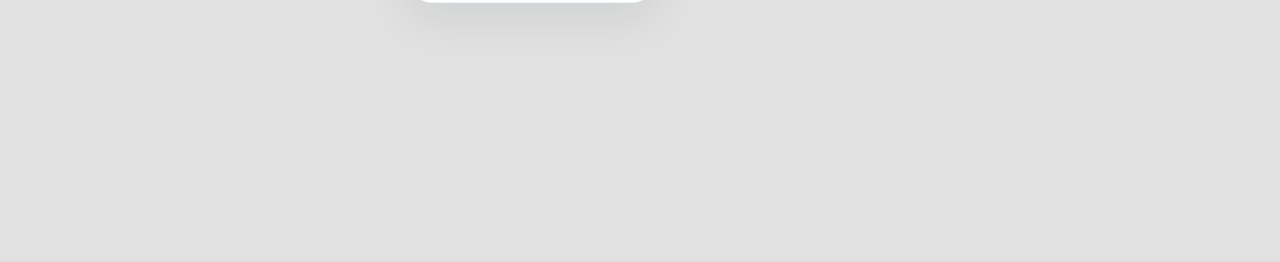
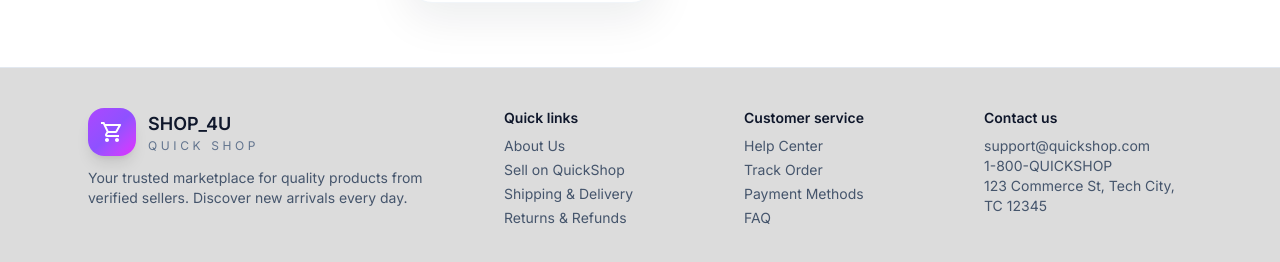
Before and after one commit to Abdallah-AbouHamdan/SHOP_4U, a React app in the folder frontend/: page / in a window 1280 px wide. Shown: the part 2148-2410 px from the top of the page. Before the commit the page ends 2215 px from the top, so only its background shows below. Built offline with nearby package versions, Linux system fonts and the light colour scheme; the HTML template or start-up script is replaced by a standard one.

Commit message:
adding the footer

```diff
--- a/frontend/src/App.tsx
+++ b/frontend/src/App.tsx
@@ -1,3 +1,4 @@
+import Footer from "./components/Footer";
 import Navbar from "./components/Navbar";
 import Home from "./pages/Home";
 
@@ -7,6 +8,7 @@ function App() {
     <div className="flex min-h-screen flex-col bg-[#e1e1e1]">
       <Navbar />
       <Home />
+      <Footer />
     </div>
     </>
   )
--- /dev/null
+++ b/frontend/src/components/Footer.tsx
@@ -0,0 +1,56 @@
+import { MdOutlineShoppingCart } from "react-icons/md";
+
+const quickLinks = ["About Us", "Sell on QuickShop", "Shipping & Delivery", "Returns & Refunds"];
+const customerLinks = ["Help Center", "Track Order", "Payment Methods", "FAQ"];
+
+export default function Footer() {
+  return (
+    <footer className="border-t border-slate-200 bg-[#dcdcdc] py-10 text-sm text-slate-600">
+      <div className="mx-auto flex max-w-6xl flex-col gap-8 px-6 lg:flex-row lg:justify-between">
+        <div className="max-w-sm">
+          <div className="flex items-center gap-3 text-slate-900">
+            <span className="flex h-12 w-12 items-center justify-center rounded-2xl bg-linear-to-br from-purple-500 via-violet-500 to-fuchsia-500 text-2xl text-white shadow-lg">
+             <MdOutlineShoppingCart />
+            </span>
+            <div>
+              <p className="text-lg font-semibold">SHOP_4U</p>
+              <p className="text-xs uppercase tracking-[0.3em] text-slate-500">quick shop</p>
+            </div>
+          </div>
+          <p className="mt-3">
+            Your trusted marketplace for quality products from verified sellers. Discover
+            new arrivals every day.
+          </p>
+        </div>
+        <div className="grid flex-1 gap-8 sm:grid-cols-2 lg:grid-cols-3">
+          <div>
+            <p className="font-semibold text-slate-900">Quick links</p>
+            <ul className="mt-2 space-y-1">
+              {quickLinks.map((item) => (
+                <li key={item} className="hover:text-slate-900">
+                  {item}
+                </li>
+              ))}
+            </ul>
+          </div>
+          <div>
+            <p className="font-semibold text-slate-900">Customer service</p>
+            <ul className="mt-2 space-y-1">
+              {customerLinks.map((item) => (
+                <li key={item} className="hover:text-slate-900">
+                  {item}
+                </li>
+              ))}
+            </ul>
+          </div>
+          <div>
+            <p className="font-semibold text-slate-900">Contact us</p>
+            <p className="mt-2">support@quickshop.com</p>
+            <p>1-800-QUICKSHOP</p>
+            <p>123 Commerce St, Tech City, TC 12345</p>
+          </div>
+        </div>
+      </div>
+    </footer>
+  );
+}
--- a/frontend/src/components/ProductCard.tsx
+++ b/frontend/src/components/ProductCard.tsx
@@ -30,7 +30,7 @@ export default function ProductCard({ id }: Props) {
           loading="lazy"
           alt={p.title}
         />
-        <div className="pointer-events-none absolute inset-0 bg-gradient-to-t from-slate-900/60 via-slate-900/10 to-transparent opacity-0 transition duration-300 group-hover:opacity-100" />
+        <div className="pointer-events-none absolute inset-0 bg-linear-to-t from-slate-900/60 via-slate-900/10 to-transparent opacity-0 transition duration-300 group-hover:opacity-100" />
         <div className="absolute left-4 right-4 top-4 flex flex-wrap items-center gap-2">
           <span className="rounded-full bg-white/90 px-3 py-1 text-xs font-semibold uppercase tracking-wide text-slate-700 shadow">
             {p.category}
--- a/frontend/src/pages/Home.tsx
+++ b/frontend/src/pages/Home.tsx
@@ -3,7 +3,7 @@ import ProductGrid from "../components/ProductGrid";
 
 export default function Home() {
   return (
-    <div className="bg-[#e1e1e1] pb-16 pt-8">
+    <div className="bg-[#ffffff] pb-16 pt-8">
       <div className="mx-auto flex max-w-6xl flex-col gap-8 px-6 lg:flex-row">
         <aside className="w-full shrink-0 lg:w-72">
           <Filters />
```
